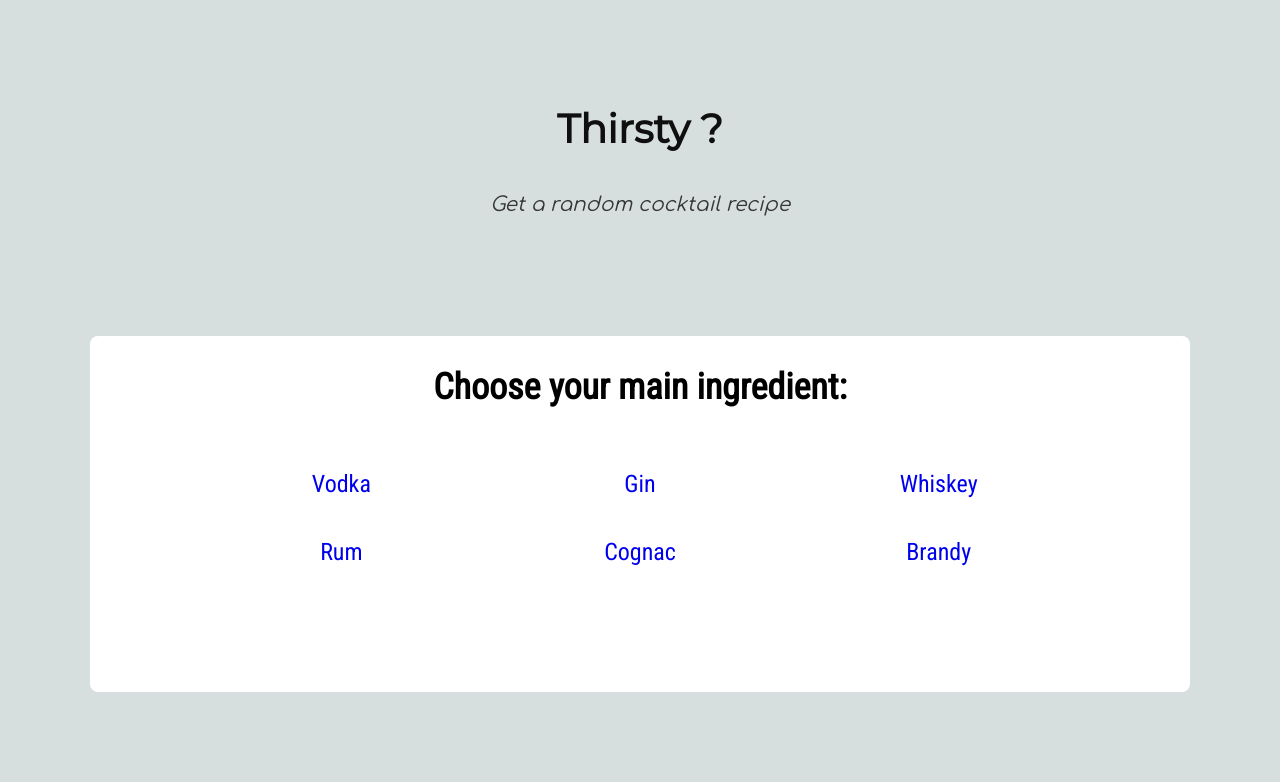
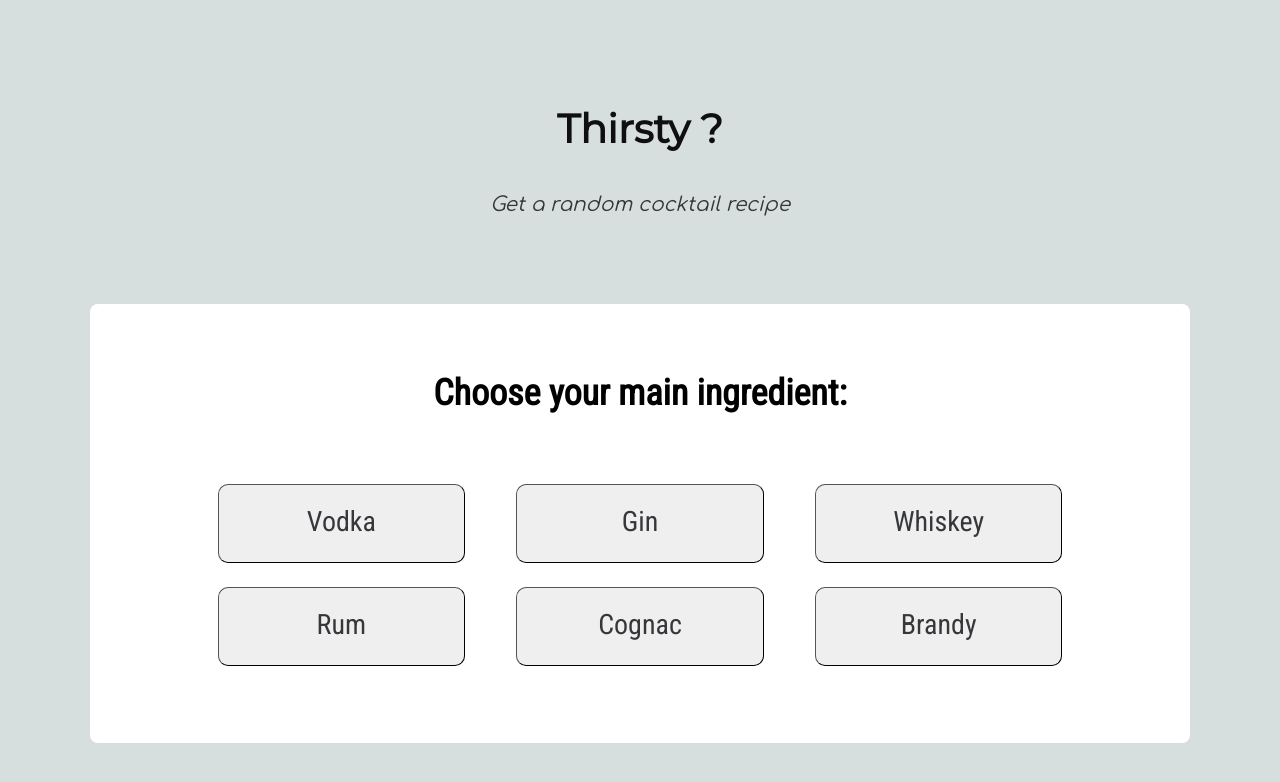
Before and after one commit to linneat/thirsty, a React (Create React App) app: page /#/ in a window 1280 px wide. Shown: the top 782 px of the page. Built offline with nearby package versions, Linux system fonts and the light colour scheme.

Commit message:
button changes

```diff
--- a/src/Components/Spirits.css
+++ b/src/Components/Spirits.css
@@ -28,10 +28,11 @@ h2{
     background-color: white;
     width: 70%;
     margin: auto;
-    margin-top: 15vh;
+    margin-top: 11vh;
     border-radius: 8px;
     padding: 8vw;
-    padding-top: 0%;
+    padding-top: 3%;
+    padding-bottom: 6%;
 }
 
 .ingredientListHeader{
@@ -42,20 +43,31 @@ h2{
 
 .ingredientList a {
     text-decoration: none;
+    color:rgb(54, 55, 58);
+
 }
+
+.ingredientList a:hover{
+    color:rgb(138, 138, 139);
+}
+
+
 
 .ingredientList{
     margin-top: 2vh;
 }
 
 .ingedientName{
-    display: flex;
-    align-self: center;
-    padding-top: 2vh;
-    padding-bottom: 4vh;
-    font-size: 3vh;
+    padding-top: 2.5vh;
+    padding-bottom: 5vh;
+    font-size: 3.5vh;
     font-family: Roboto Condensed;
     color:rgb(54, 55, 58);;
+    border-width: thin;
+    margin-left: 2vw;
+    margin-right: 2vw;
+    margin-top: 3vh;
+    border-radius: 10px;
 }
 
 .row {
--- a/src/Components/Spirits.js
+++ b/src/Components/Spirits.js
@@ -17,37 +17,37 @@ export default class Spirits extends Component {
           <div className="ingredientList">
             <div className="row">
               <div className="column">
-                <div className="ingedientName">
+              <button className="ingedientName">
                 <MainIngredient name="Vodka"/>
-                </div>
+                </button>
               </div>
               <div className="column">
-              <div className="ingedientName">
+              <button className="ingedientName">
                 <MainIngredient name="Gin"/>
-                </div>
+                </button>
               </div>
               <div className="column">
-              <div className="ingedientName">
+              <button className="ingedientName">
                 <MainIngredient name="Whiskey"/>
-                </div>
+                </button>
               </div>
             </div>
 
             <div className="row">
               <div className="column">
-              <div className="ingedientName">
+              <button className="ingedientName">
                 <MainIngredient name="Rum"/>
-                </div>
+                </button>
               </div>
               <div className="column">
-              <div className="ingedientName">
+              <button className="ingedientName">
                 <MainIngredient name="Cognac"/>
-                </div>
+                </button>
               </div>
               <div className="column">
-              <div className="ingedientName">
+              <button className="ingedientName">
                 <MainIngredient name="Brandy"/>
-                </div>
+                </button>
               </div>
             </div>
           </div>
```
